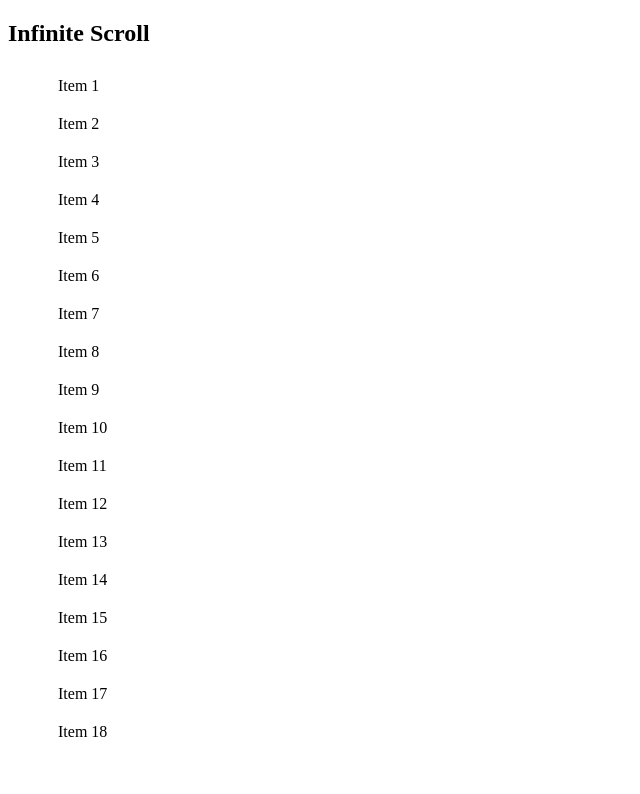
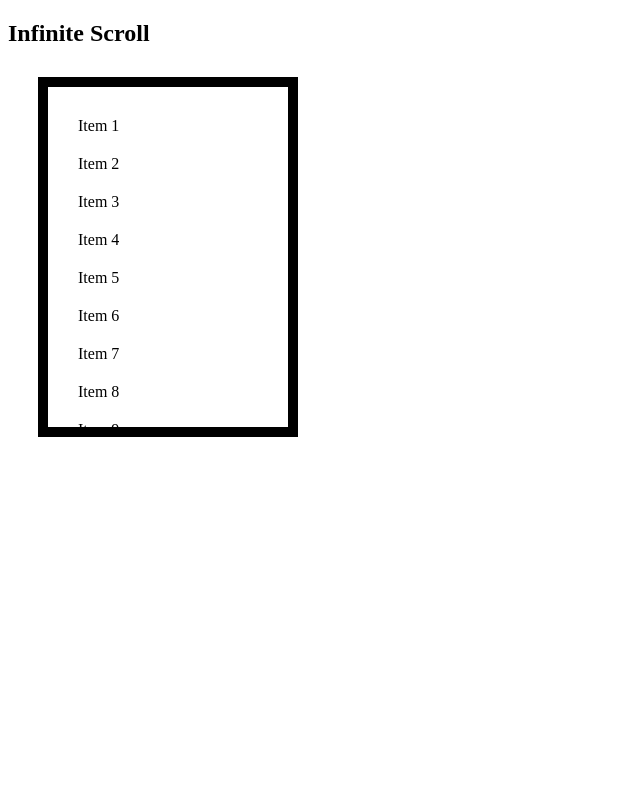
Before and after one commit to acciojob/infinite-scroll-soumya773, a website: page main.html in a window 1280 px wide. Shown: the whole page, without its empty margins (0-640 px from the left). Drawn offline with Linux system fonts and the light colour scheme.

Commit message:
created a submission

```diff
--- a/main.html
+++ b/main.html
@@ -11,7 +11,8 @@
   <body>
     <h2>Infinite Scroll</h2>
     <main>
-      <ol id="list"></ol>
+      <ul id="infi-list"></ul>
+
     </main>
     <script src="./script.js"></script>
   </body>
--- a/script.js
+++ b/script.js
@@ -1,5 +1,5 @@
 //your code here!
-const listContainer = document.getElementById('list'); // Assuming your list has id="list"
+const listContainer = document.getElementById('infi-list'); // Assuming your list has id="list"
 let itemCount = 0;
 
 // Function to add list items
```
